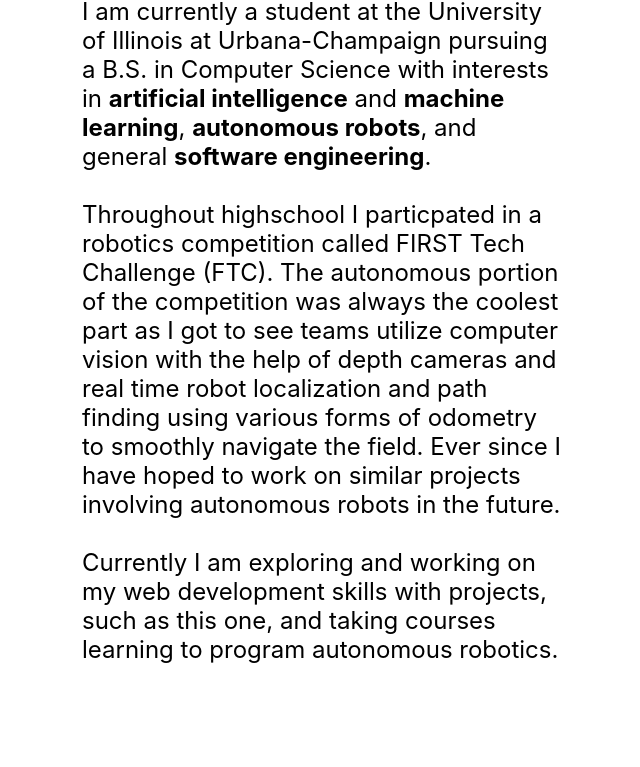
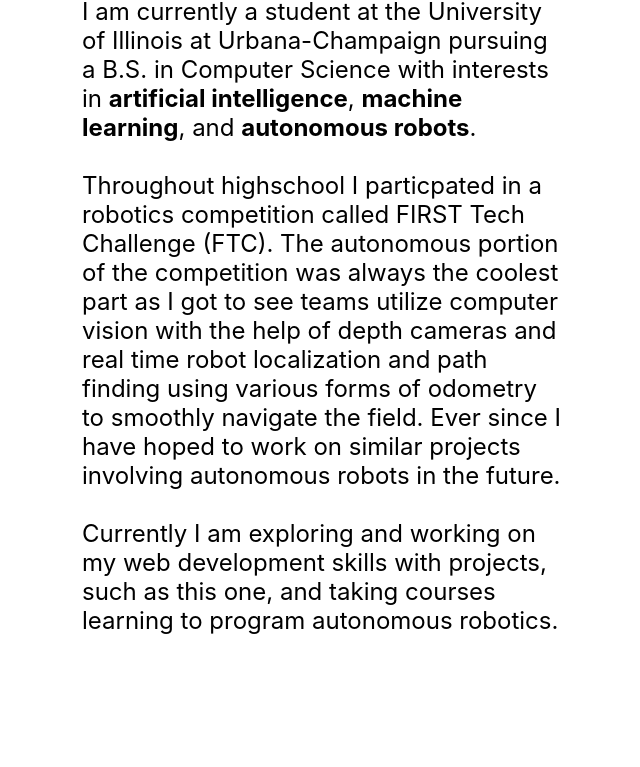
Before and after one commit to Sorsmo/portfolio, a Next.js app: page / in a window 1280 px wide. Shown: the part 996-1763 px from the top of the page, without its empty margins (317-957 px from the left). Built offline with nearby package versions, Linux system fonts and the light colour scheme.

Commit message:
minor changes

```diff
--- a/pages/index.tsx
+++ b/pages/index.tsx
@@ -45,8 +45,8 @@
         <h1 className={styles.header}>About Me</h1>
         <p className={styles.details}>
           I am currently a student at the University of Illinois at Urbana-Champaign
-          pursuing a B.S. in Computer Science with interests in <strong>artificial intelligence</strong> and <strong>machine learning</strong>
-          , <strong>autonomous robots</strong>, and general <strong>software engineering</strong>.
+          pursuing a B.S. in Computer Science with interests in <strong>artificial intelligence</strong>, <strong>machine learning</strong>
+          , and <strong>autonomous robots</strong>.
           <br/>
           <br/>
           Throughout highschool I particpated in a robotics competition called FIRST Tech Challenge (FTC).
@@ -134,7 +134,7 @@
       <footer>
         <span className={styles.footer}>
           <a href='mailto:iansornson55@gmail.com'>
-            Email me! (iansornson55@gmail.com or gis3@illinois.edu)
+            Email me! (iansornson55@gmail.com)
           </a>
         </span>
       </footer>
```
